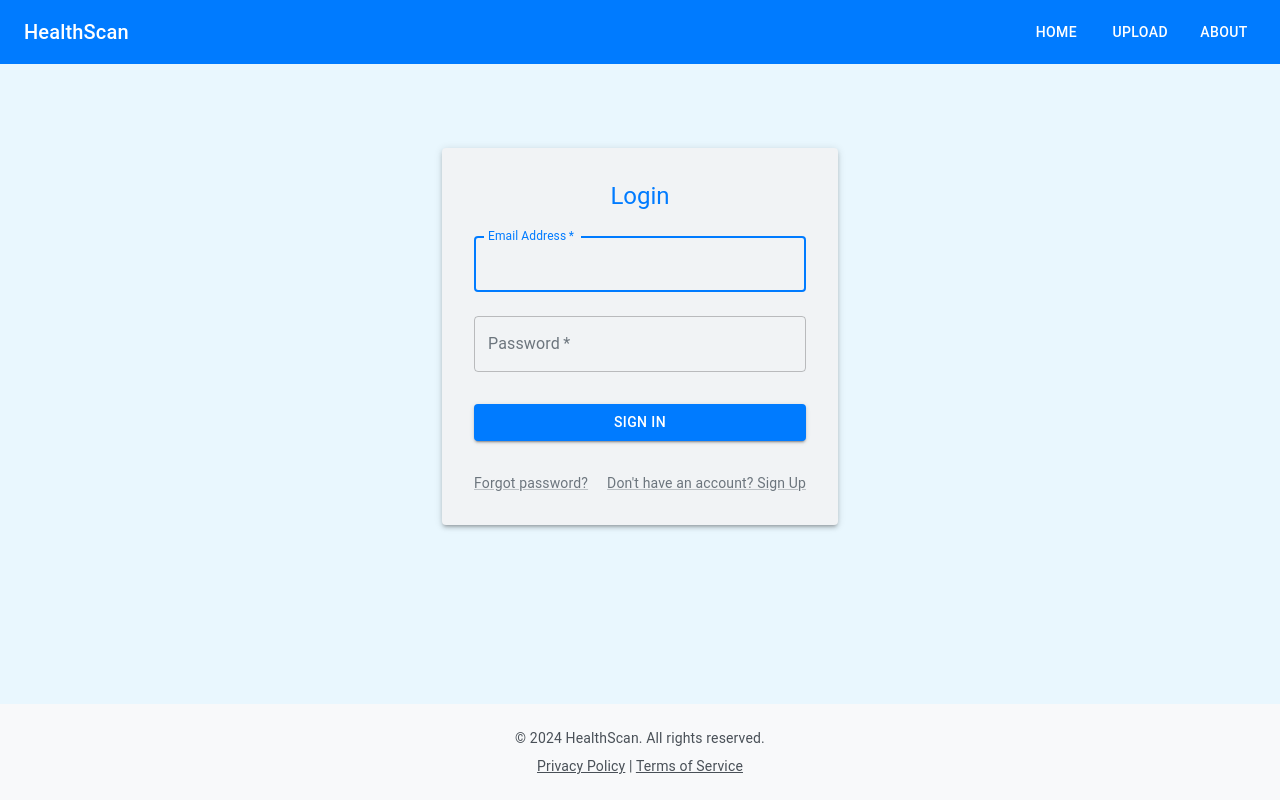
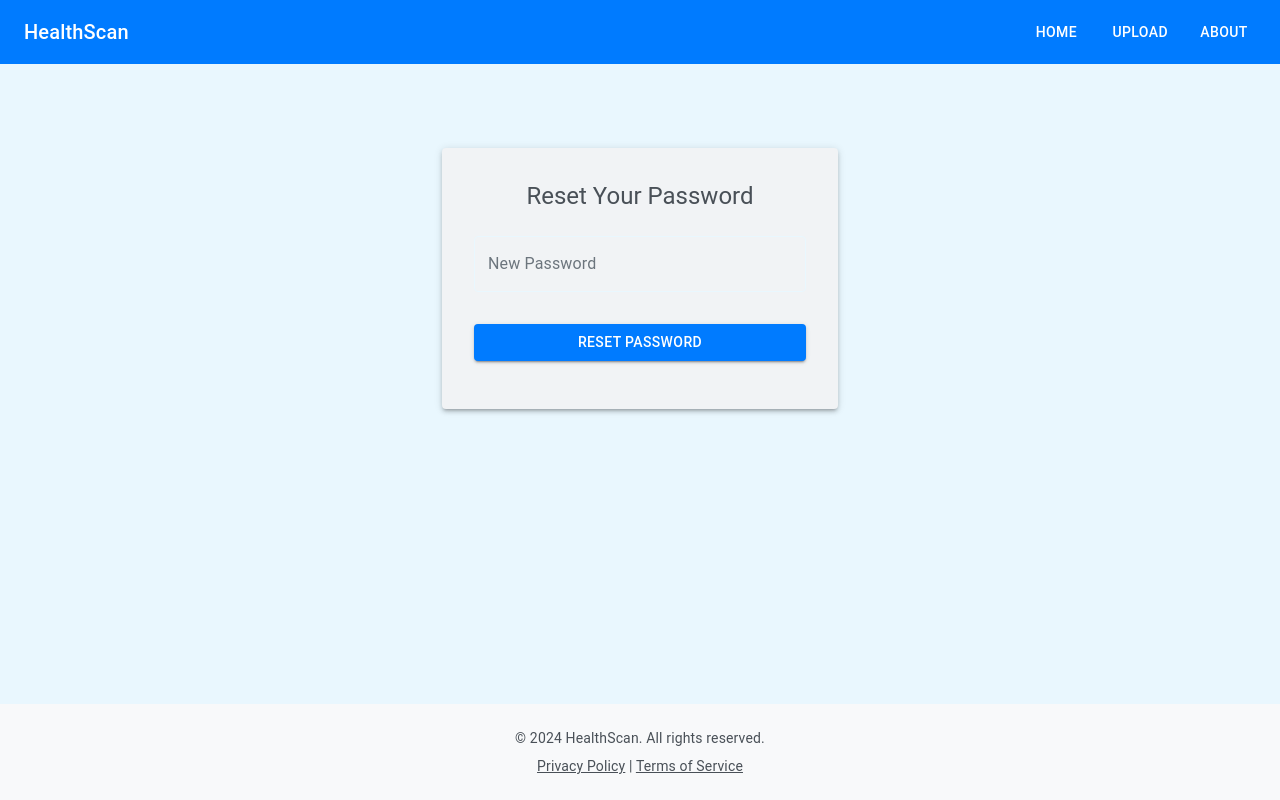
Before and after one commit to Ykm22/HealthScan, a React (Create React App) app in the folder frontend/health-scan-frontend/: page /reset-password/1 in a window 1280 px wide. Built offline with nearby package versions, Linux system fonts and the light colour scheme.

Commit message:
fix reset password page

```diff
--- a/frontend/health-scan-frontend/src/pages/ResetPassword.js
+++ b/frontend/health-scan-frontend/src/pages/ResetPassword.js
@@ -1,4 +1,5 @@
 import React, { useState } from 'react';
+import { useParams, useNavigate } from 'react-router-dom';
 import {
   Box,
   Button,
@@ -6,13 +7,10 @@ import {
   Typography,
   Paper,
   Container,
-  Link,
+  Snackbar,
 } from '@mui/material';
 import { styled } from '@mui/material/styles';
-import { useNavigate } from 'react-router-dom';
-import { login } from '../api/auth';
-import { ToastContainer, toast } from 'react-toastify';
-import 'react-toastify/dist/ReactToastify.css';
+import { resetPassword } from '../api/auth'; // Import the API function
 
 const StyledPaper = styled(Paper)(({ theme }) => ({
   marginTop: theme.spacing(8),
@@ -30,109 +28,116 @@ const StyledForm = styled('form')(({ theme }) => ({
 
 const SubmitButton = styled(Button)(({ theme }) => ({
   margin: theme.spacing(3, 0, 2),
+  backgroundColor: '#007BFF',
+  color: '#FFFFFF',
+  '&:hover': {
+    backgroundColor: '#0056b3',
+  },
 }));
 
-const LoginPage = () => {
-  const [email, setEmail] = useState('');
-  const [password, setPassword] = useState('');
-  const [error, setError] = useState('');
+const ResetPasswordPage = () => {
+  const [newPassword, setNewPassword] = useState('');
+  const [passwordError, setPasswordError] = useState('');
+  const [openSnackbar, setOpenSnackbar] = useState(false);
+  const [snackbarMessage, setSnackbarMessage] = useState('');
+  const [isLoading, setIsLoading] = useState(false);
+  const { token } = useParams();
   const navigate = useNavigate();
 
   const handleSubmit = async (event) => {
     event.preventDefault();
-    setError('');
+    if (!newPassword) {
+      setPasswordError('Password is required');
+      return;
+    }
+    setPasswordError('');
+    setIsLoading(true);
 
     try {
-      const data = await login(email, password);
-      console.log('Login successful:', data);
+      const data = await resetPassword(token, newPassword);
+      setSnackbarMessage(data.message);
+      setOpenSnackbar(true);
+      setTimeout(() => navigate('/login'), 3000); // Redirect to login page after 3 seconds
+    } catch (error) {
+      console.error('Error resetting password:', error);
+      setSnackbarMessage(error.error || 'Failed to reset password');
+      setOpenSnackbar(true);
+    } finally {
+      setIsLoading(false);
+    }
+  };
 
-      // Show success toast
-      toast.success('Login successful!', {
-        position: "top-right",
-        autoClose: 3000,
-        hideProgressBar: false,
-        closeOnClick: true,
-        pauseOnHover: true,
-        draggable: true,
-        progress: undefined,
-        style: { backgroundColor: '#4CAF50', color: 'white' }
-      });
-
-      // Navigate to the home page after a short delay
-      setTimeout(() => navigate('/Home'), 1000);
-    } catch (error) {
-      console.error('Login error:', error);
-      setError('Invalid email or password. Please try again.');
+  const handleCloseSnackbar = (event, reason) => {
+    if (reason === 'clickaway') {
+      return;
     }
+    setOpenSnackbar(false);
   };
 
   return (
     <Container component="main" maxWidth="xs">
-      <ToastContainer />
       <StyledPaper elevation={3}>
-        <Typography component="h1" variant="h5" color="primary">
-          Login
+        <Typography component="h1" variant="h5" color="#495057">
+          Reset Your Password
         </Typography>
         <StyledForm onSubmit={handleSubmit}>
           <TextField
             variant="outlined"
             margin="normal"
-            required
             fullWidth
-            id="email"
-            label="Email Address"
-            name="email"
-            autoComplete="email"
-            autoFocus
-            value={email}
-            onChange={(e) => setEmail(e.target.value)}
+            name="newPassword"
+            label="New Password"
+            type="password"
+            id="newPassword"
+            autoComplete="new-password"
+            value={newPassword}
+            onChange={(e) => {
+              setNewPassword(e.target.value);
+              setPasswordError('');
+            }}
+            error={!!passwordError}
+            helperText={passwordError}
+            sx={{
+              '& .MuiOutlinedInput-root': {
+                '& fieldset': {
+                  borderColor: '#E9F7FE',
+                },
+                '&:hover fieldset': {
+                  borderColor: '#007BFF',
+                },
+                '&.Mui-focused fieldset': {
+                  borderColor: '#007BFF',
+                },
+              },
+              '& .MuiInputLabel-root': {
+                color: '#6C757D',
+              },
+            }}
           />
-          <TextField
-            variant="outlined"
-            margin="normal"
-            required
-            fullWidth
-            name="password"
-            label="Password"
-            type="password"
-            id="password"
-            autoComplete="current-password"
-            value={password}
-            onChange={(e) => setPassword(e.target.value)}
-          />
-          {error && (
-            <Typography color="error" align="center">
-              {error}
-            </Typography>
-          )}
           <SubmitButton
             type="submit"
             fullWidth
             variant="contained"
-            color="primary"
+            disabled={isLoading}
           >
-            Sign In
+            {isLoading ? 'Resetting...' : 'Reset Password'}
           </SubmitButton>
-          <Box mt={2} display="flex" justifyContent="space-between">
-            <Link
-              href="#"
-              variant="body2"
-              color="textSecondary"
-              onClick={(e) => {
-                e.preventDefault();
-                navigate('/forgot-password');
-              }}
-            >
-              Forgot password?
-            </Link>
-            <Link href="#" variant="body2" color="textSecondary">
-              Don't have an account? Sign Up
-            </Link>
-          </Box>
         </StyledForm>
       </StyledPaper>
+      <Snackbar
+        open={openSnackbar}
+        autoHideDuration={6000}
+        onClose={handleCloseSnackbar}
+        message={snackbarMessage}
+        ContentProps={{
+          sx: {
+            backgroundColor: snackbarMessage.includes('successfully') ? '#28A745' : '#FFC107',
+            color: '#FFFFFF',
+          }
+        }}
+      />
     </Container>
   );
 };
 
-export default LoginPage;
+export default ResetPasswordPage;
```
